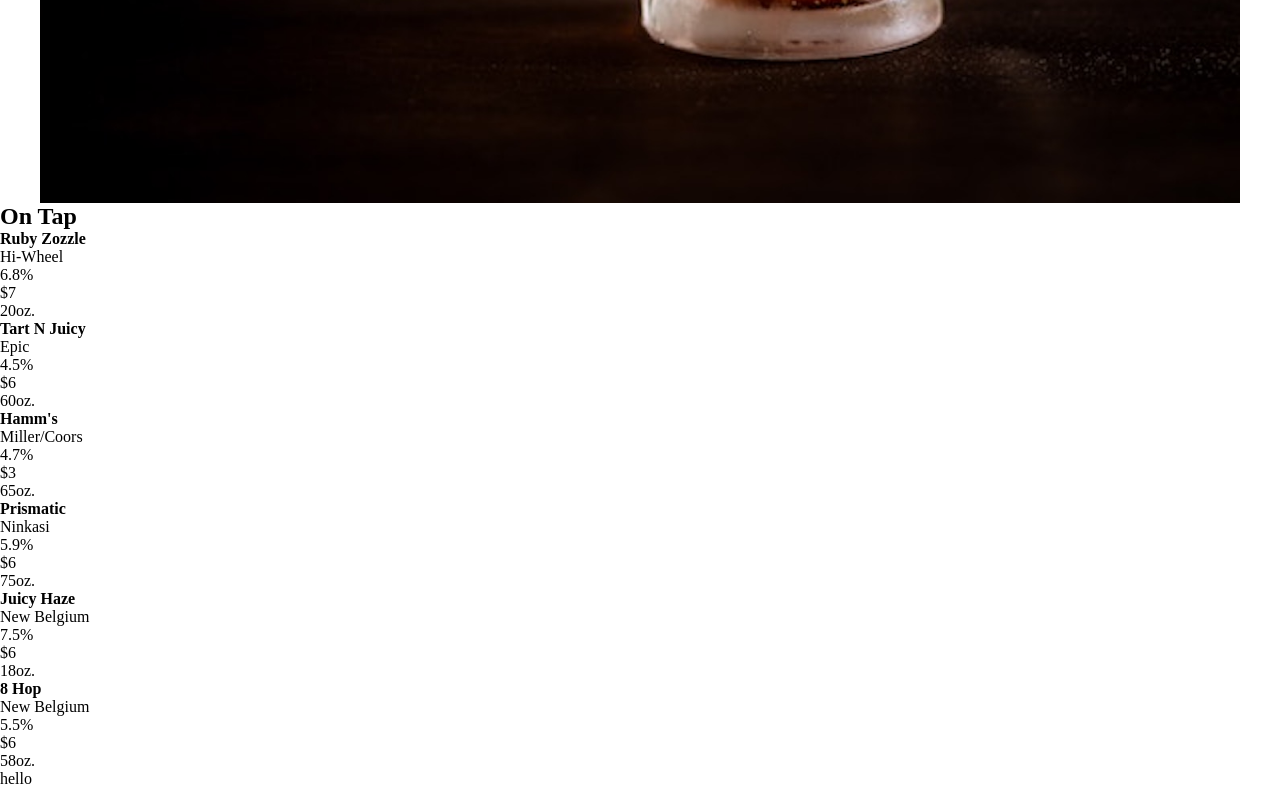
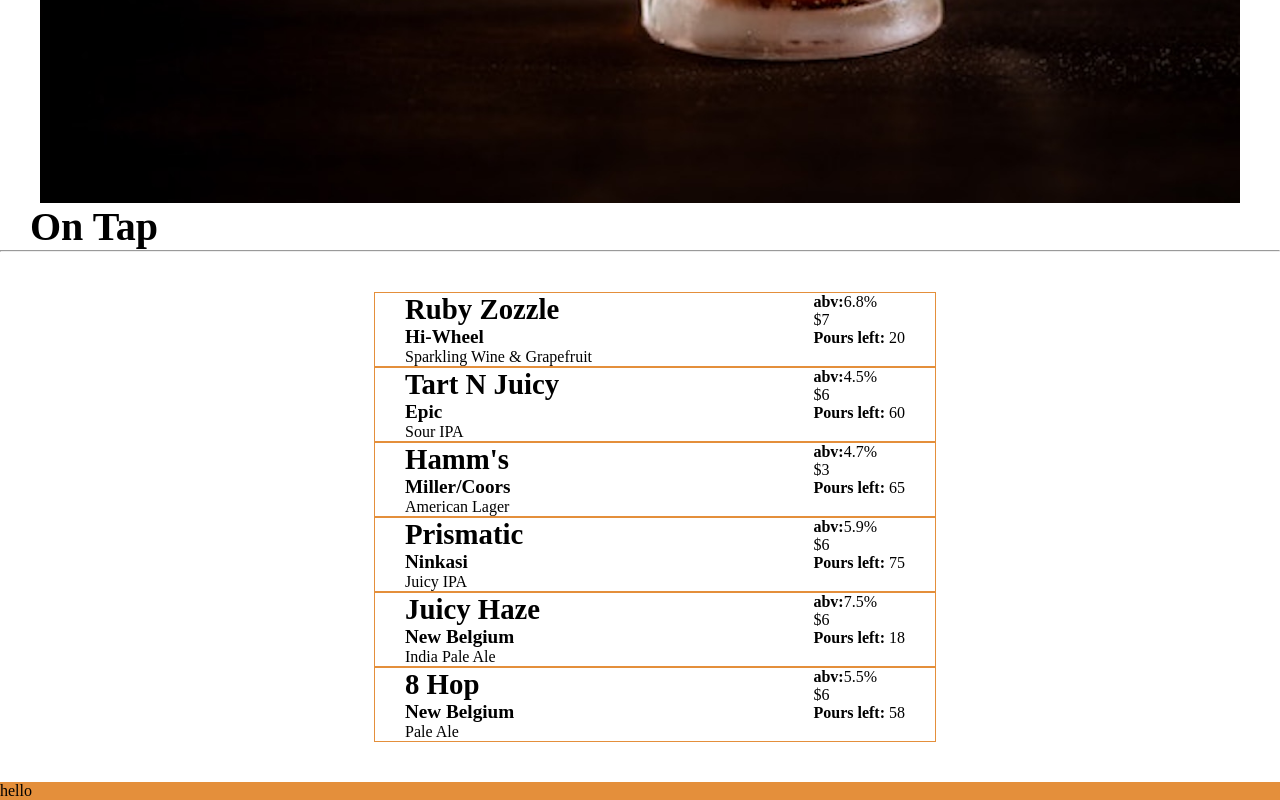
Before and after one commit to jessicaleighschmitz/react-taproom, a React app: page /#/ in a window 1280 px wide. Shown: the part 837-1637 px from the top of the page. Built offline with nearby package versions, Linux system fonts and the light colour scheme.

Commit message:
add styles to beer list

```diff
--- a/src/components/App.jsx
+++ b/src/components/App.jsx
@@ -10,6 +10,10 @@
       <Header />
       <Router />
       <Footer />
+
+    <style jsx>{`
+
+          `}</style>
     </div>
   );
 }
--- a/src/components/BeerItem.jsx
+++ b/src/components/BeerItem.jsx
@@ -4,12 +4,41 @@
 function BeerItem (props) {
   return (
     <div className="beer-item">
-      <p className="beer-name"><strong>{props.name}</strong></p>
-      <p className="brewery">{props.brewer}</p>
-      <p className="abv">{props.abv}</p>
-      <p className="price">${props.price}</p>
-      <p className="remaining">{props.remaining}oz.</p>
-
+      <div className="beers-left">
+        <p className="beer-name"><strong>{props.name}</strong></p>
+        <p className="brewery">{props.brewer}</p>
+        <p className="style">{props.description}</p>
+      </div>
+      <div className="beers-right">
+        <p className="abv"><span className="text-bold">abv:</span>{props.abv}</p>
+        <p className="price">${props.price}</p>
+        <p className="remaining"><span className="text-bold">Pours left:</span> {props.remaining}</p>
+      </div>
+      <style jsx>{`
+          .beer-item{
+            border: 1px solid #E48F3B;
+            max-width: 500px;
+            display: flex;
+            justify-content: space-between;
+            padding-left: 30px;
+            padding-right: 30px;
+            margin: 0 auto;
+          }
+          .beers.left{
+            margin-right: 20px;
+          }
+          .beer-name{
+            font-size: 1.8rem;
+          }
+          .brewery{
+            font-weight: bold;
+            font-size: 1.2rem;
+          }
+          .text-bold{
+            font-weight: bold;
+          }
+            `}
+      </style>
     </div>
   );
 }
@@ -17,6 +46,7 @@
 BeerItem.PropTypes = {
   name: PropTypes.string.isRequired,
   brewer: PropTypes.string.isRequired,
+  description: PropTypes.string.isRequired,
   abv: PropTypes.string.isRequired,
   price: PropTypes.string.isRequired,
   remaining: PropTypes.string.isRequired,
--- a/src/components/BeerList.jsx
+++ b/src/components/BeerList.jsx
@@ -10,10 +10,12 @@
 
       </div>
       <h2>On Tap</h2>
+      <hr></hr>
       <div className="beers">
         {kegList.map((beer, index) =>
           <BeerItem name={beer.name}
             brewer={beer.brewer}
+            description={beer.description}
             abv={beer.abv}
             price={beer.price}
             remaining={beer.remaining}
@@ -30,6 +32,15 @@
         min-height: 800px;
         margin: 0 auto;
         }
+        h2{
+          font-size: 2.5rem;
+          padding-left: 30px;
+        }
+        .beers{
+          max-width: 1200px;
+          margin: 40px auto;
+          padding-left: 30px;
+        }
           `}</style>
     </div>
   );
--- a/src/components/Footer.jsx
+++ b/src/components/Footer.jsx
@@ -2,8 +2,16 @@
 
 function Footer () {
   return(
-    <div>
+    <div className='footer'>
       <p>hello</p>
+      <style jsx>{`
+          *{
+            margin: 0;
+          }
+          .footer{
+            background-color: #E48F3B;
+          }
+            `}</style>
     </div>
   );
 }
```
